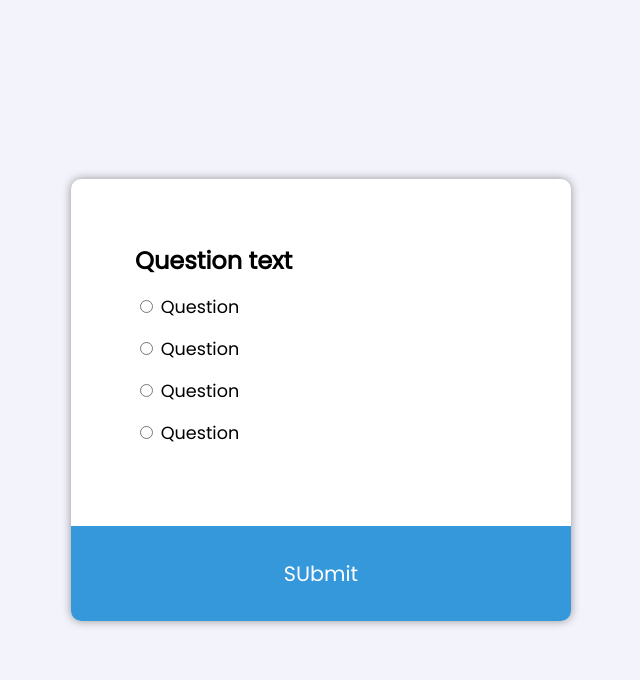
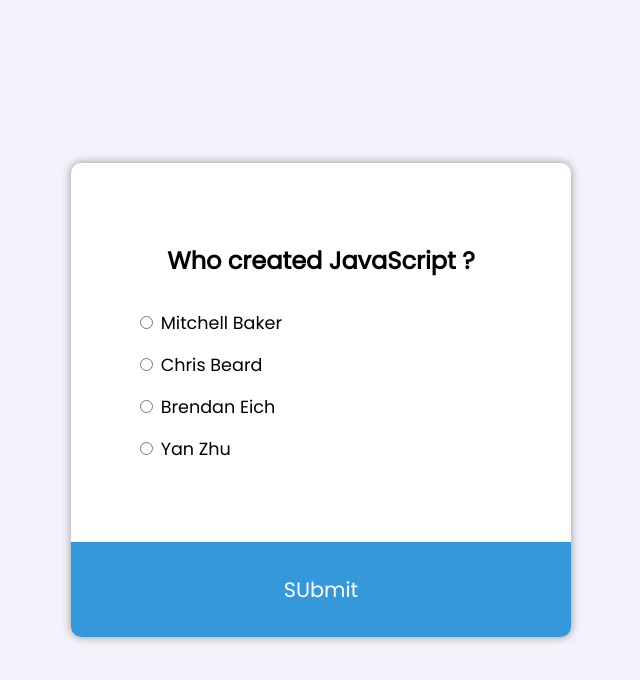
Before and after one commit to csmohamme/Quiz-App, a plain HTML site: page index.html in a window 1280 px wide. Both pictures are taken after a click on the button "SUbmit". Shown: the whole page, without its empty margins (319-959 px from the left). Drawn offline with Linux system fonts and the light colour scheme.

Commit message:
creating functions[getSelected, deSelectAnswers] and showing score

```diff
--- a/index.html
+++ b/index.html
@@ -9,29 +9,29 @@
     <script src="script.js" defer></script>
   </head>
   <body>
-    <div class="quiz-container">
+    <div class="quiz-container" id="qiz">
       <div class="quiz-header">
-        <h2>Question text</h2>
+        <h2 id="question">Question text</h2>
         <ul>
           <li>
-            <input type="radio" id="a" name="answer" />
-            <label for="a">Question</label>
+            <input type="radio" id="a" name="answer" class="answer" />
+            <label id="a_text" for="a">Question</label>
           </li>
           <li>
-            <input type="radio" id="b" name="answer" />
-            <label for="b">Question</label>
+            <input type="radio" id="b" name="answer" class="answer" />
+            <label id="b_text" for="b">Question</label>
           </li>
           <li>
-            <input type="radio" id="c" name="answer" />
-            <label for="c">Question</label>
+            <input type="radio" id="c" name="answer" class="answer" />
+            <label id="c_text" for="c">Question</label>
           </li>
           <li>
-            <input type="radio" id="d" name="answer" />
-            <label for="d">Question</label>
+            <input type="radio" id="d" name="answer" class="answer" />
+            <label id="d_text" for="d">Question</label>
           </li>
         </ul>
       </div>
-      <button>SUbmit</button>
+      <button id="submit">SUbmit</button>
     </div>
   </body>
 </html>
--- a/script.js
+++ b/script.js
@@ -32,3 +32,59 @@
     correct: "c",
   },
 ];
+const quizEl = document.getElementById("qiz");
+const answersEl = document.querySelectorAll(".answer");
+const questionEl = document.getElementById("question");
+const a_textEl = document.getElementById("a_text");
+const b_textEl = document.getElementById("b_text");
+const c_textEl = document.getElementById("c_text");
+const d_textEl = document.getElementById("d_text");
+const submitBtn = document.getElementById("submit");
+let currentQuiz = 0;
+let score = 0;
+
+// let answerEl = undefined;
+loadQuiz();
+
+function loadQuiz() {
+  deSelectAnswers();
+  const currentQuizData = quizData[currentQuiz];
+  questionEl.innerHTML = currentQuizData.question;
+  a_textEl.innerHTML = currentQuizData.a;
+  b_textEl.innerHTML = currentQuizData.b;
+  c_textEl.innerHTML = currentQuizData.c;
+  d_textEl.innerHTML = currentQuizData.d;
+}
+
+function getSelected() {
+  let answer = undefined;
+  answersEl.forEach((answerEl) => {
+    if (answerEl.checked) {
+      answer = answerEl.id;
+    }
+  });
+  return answer;
+}
+
+function deSelectAnswers() {
+  answersEl.forEach((answerEl) => {
+    answerEl.checked = false;
+  });
+}
+
+submitBtn.addEventListener("click", () => {
+  //check to see the answer
+  const answer = getSelected();
+  if (answer) {
+    if (answer === quizData[currentQuiz].correct) {
+      score++;
+    }
+    currentQuiz++;
+    if (currentQuiz < quizData.length) {
+      loadQuiz();
+    } else {
+      // to show results
+      quizEl.innerHTML = `<h2>You answered correctly at ${score}/${quizData.length} questions</h2> <button onClick="location.reload()">Refresh</button>`;
+    }
+  }
+});
--- a/style.css
+++ b/style.css
@@ -23,7 +23,10 @@
   padding: 4rem;
 }
 h2 {
+  padding: 1rem;
   margin: 0;
+  text-align: center;
+  width: 100%;
 }
 ul {
   list-style: none;
@@ -32,6 +35,9 @@
 ul li {
   margin: 1rem 0;
   font-size: 1.1rem;
+}
+ul li label {
+  cursor: pointer;
 }
 button {
   background-color: #3498db;
```
